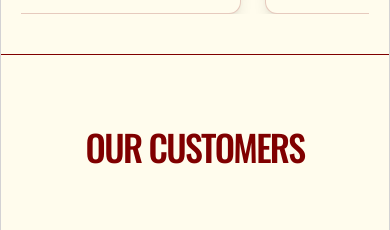
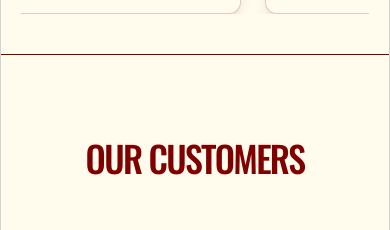
Before and after one commit to Soulstriderx/preetis-farsan, a React (Vite) app: page /#/ in a window 390 px wide. Shown: the part 2840-3070 px from the top of the page. Built offline with nearby package versions, Linux system fonts and the light colour scheme; a web font is replaced by a local one.

Commit message:
Adjust layout and styling for Customers component title

```diff
--- a/src/components/home/parts/Customers.jsx
+++ b/src/components/home/parts/Customers.jsx
@@ -4,8 +4,8 @@ import customerImages from "../data/customers";
 export default function Customers() {
   return (
     <div className="sm:px-15 px-5">
-      <div className="mb-10 mt-20 px-15">
-        <h1 className="text-[#800000] font-bold">OUR CUSTOMERS</h1>
+      <div className="mb-10 mt-20 px-0 sm:px-15">
+        <h1 className="text-[#800000] font-bold leading-tight text-center">OUR CUSTOMERS</h1>
       </div>
       <div className="py-10">
         <Carousel images={customerImages} fullw={true} />
```
